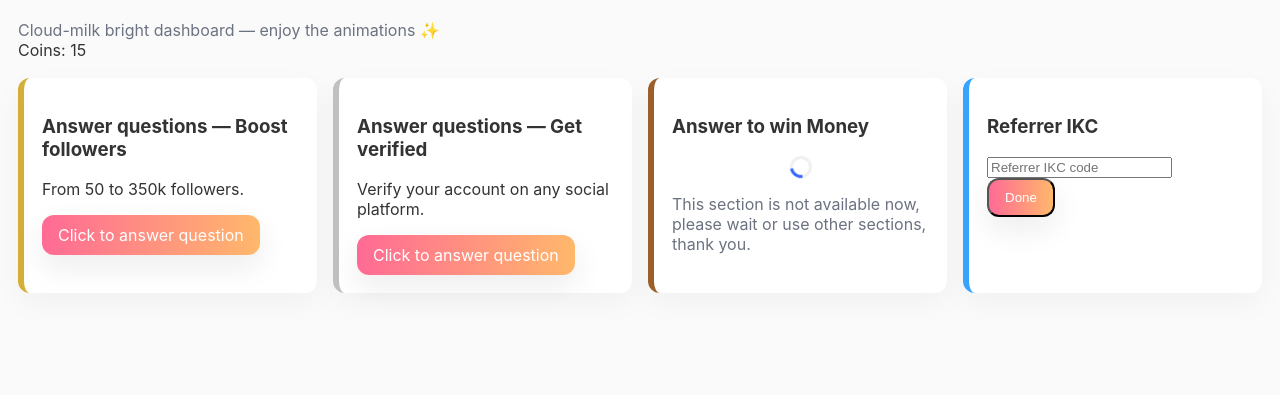
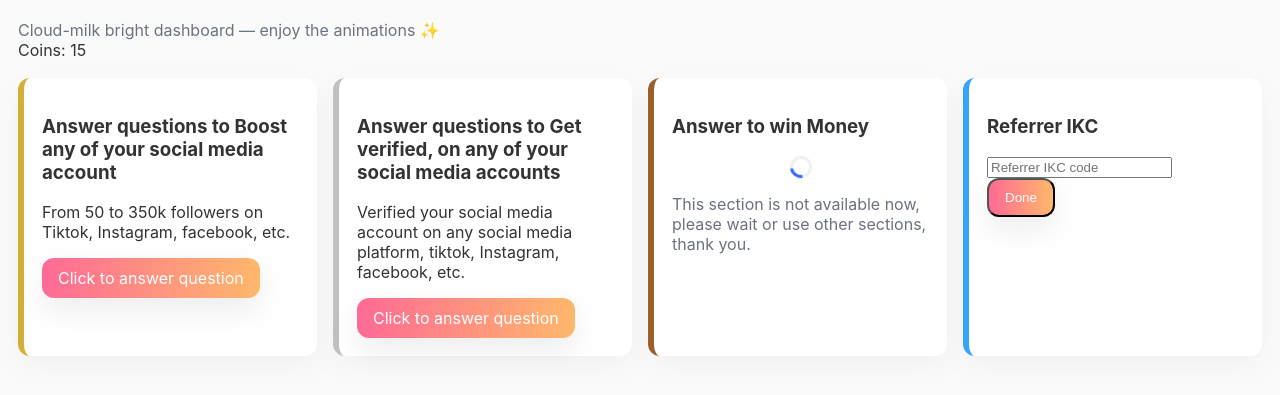
Before and after one commit to elmerjane333-png/kino_final_with_readme, a Flask app: template templates/home_private.html in a window 1280 px wide. Shown: the part 130-525 px from the top of the page. Run offline with Flask 3, Linux system fonts and the light colour scheme; the template is opened without the code that fills it, so the values that code supplies are empty.

Commit message:
Update home_private.html
Update home_private.html with new caption

```diff
--- a/templates/home_private.html
+++ b/templates/home_private.html
@@ -12,13 +12,13 @@
   </div>
   <div class="dash-grid">
     <article class="card gold fade-in-up">
-      <h3>Answer questions — Boost followers</h3>
-      <p>From 50 to 350k followers.</p>
+      <h3>Answer questions to Boost any of your social media account</h3>
+      <p>From 50 to 350k followers on Tiktok, Instagram, facebook, etc.</p>
       <a class="btn" href="{{ url_for('section1_question') }}">Click to answer question</a>
     </article>
     <article class="card silver fade-in-up">
-      <h3>Answer questions — Get verified</h3>
-      <p>Verify your account on any social platform.</p>
+      <h3>Answer questions to Get verified, on any of your social media accounts</h3>
+      <p>Verified your social media account on any social media platform, tiktok, Instagram, facebook, etc.</p>
       <a class="btn" href="{{ url_for('section2_question') }}">Click to answer question</a>
     </article>
     <article class="card caramel fade-in-up">
```
